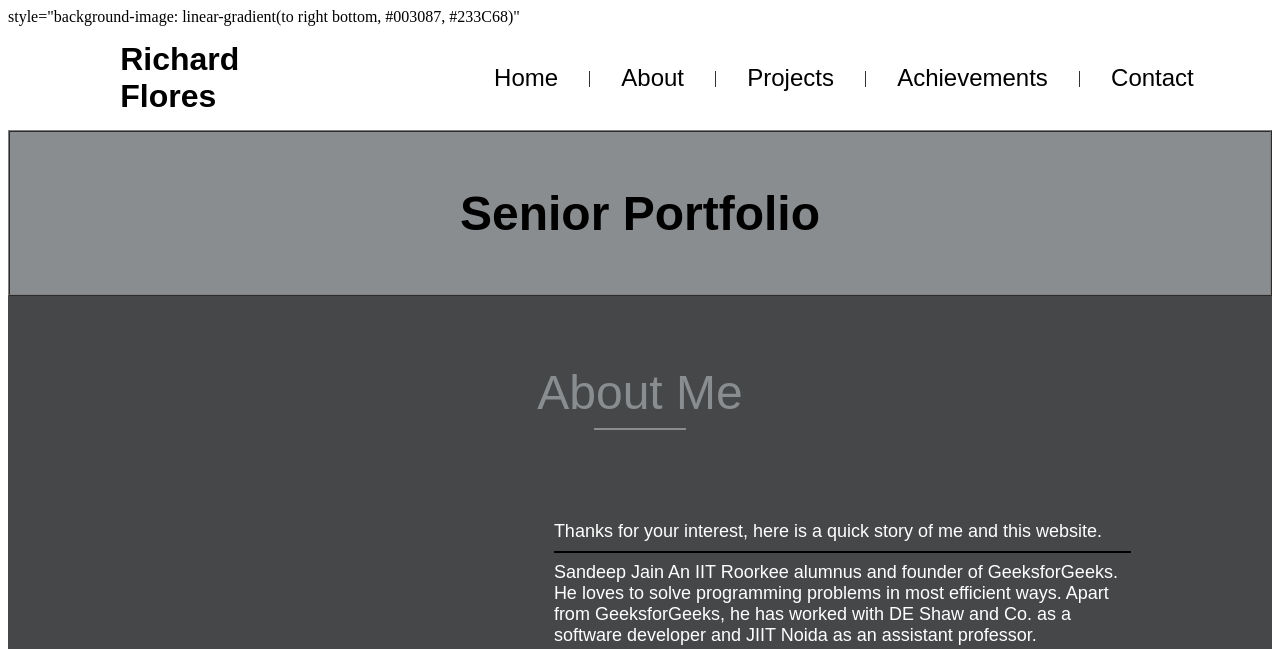
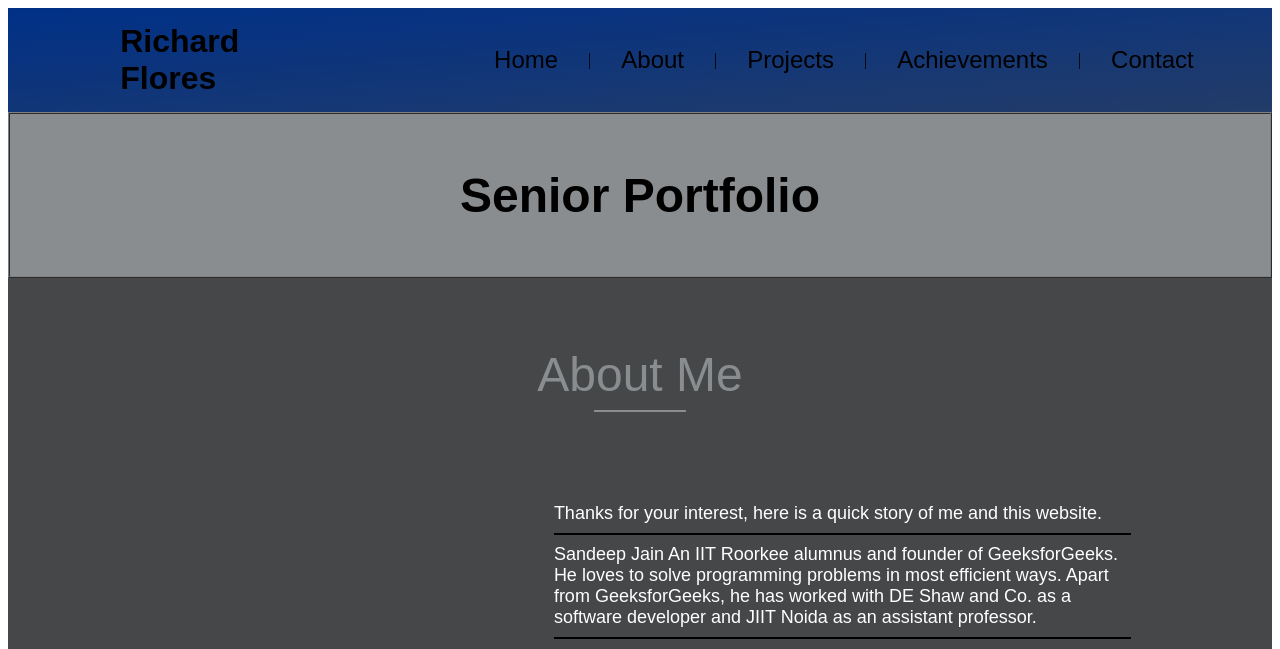
Before and after one commit to rmfloresii/rmfloresii.github.io, a plain HTML site: page index.html in a window 1280 px wide. Shown: the top 649 px of the page. Drawn offline with Linux system fonts and the light colour scheme.

Commit message:
Update index.html

```diff
--- a/index.html
+++ b/index.html
@@ -12,8 +12,7 @@
     <!--Header(start)-->
     <table id="header" border="0" width="100%"
             cellpadding="0" cellspacing="0"
-            background= "#003087">
-        <div> style="background-image: linear-gradient(to right bottom, #003087, #233C68)" </div>
+            background= "#003087" style="background-image: linear-gradient(to right bottom, #003087, #233C68)">
         <tr>
             <td>
                 <table border="0" cellpadding="15"
```
